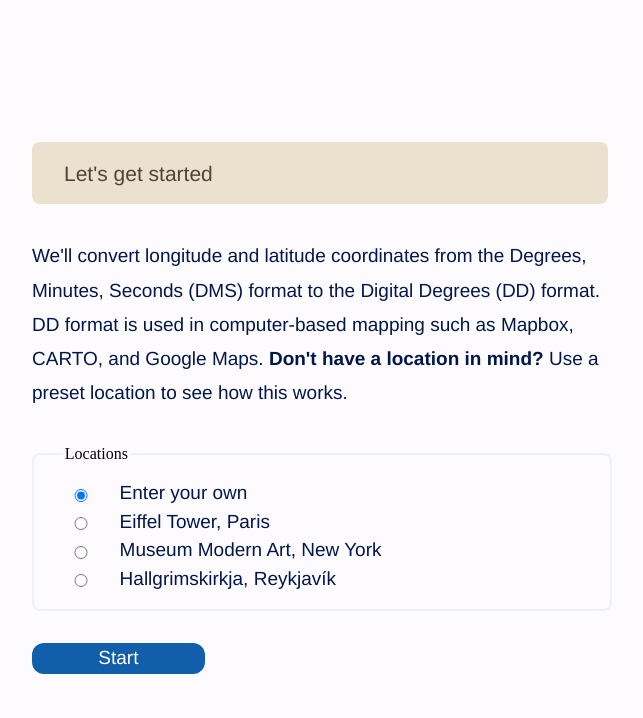
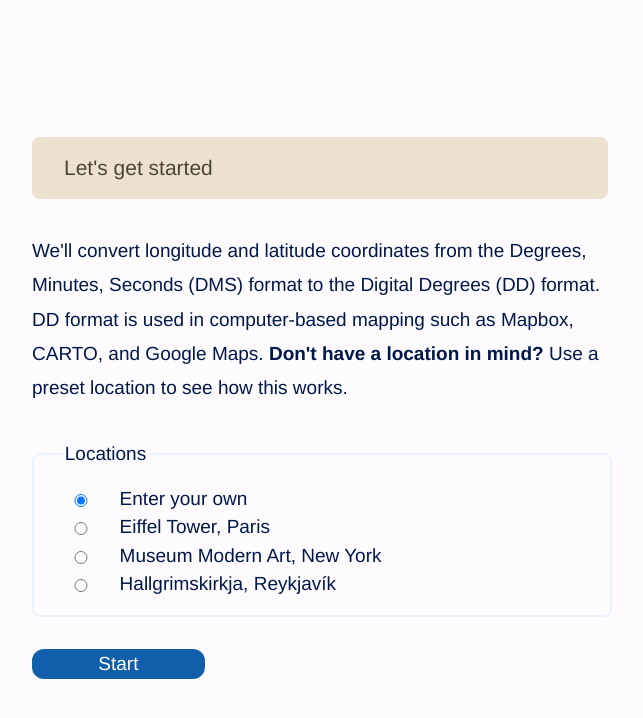
Before and after one commit to seankelliher/map-coordinates-dms, a Vue app: page / in a window 1280 px wide. Shown: the top 718 px of the page, without its empty margins (320-963 px from the left). Built offline with nearby package versions, Linux system fonts and the light colour scheme.

Commit message:
Add hover state for button. Add overflow for #container.

```diff
--- a/src/style.css
+++ b/src/style.css
@@ -13,6 +13,7 @@ html {
     flex-flow: row wrap;
     justify-content: flex-start;
     align-items: center;
+    overflow-y: scroll;
 }
 
 main {
@@ -124,6 +125,10 @@ button {
     font-weight: 400;
 }
 
+button:hover {
+    background: #224876;
+}
+
 @media (min-width: 300px) and (max-width: 399px) {
     button {
         width: 45%;
@@ -229,6 +234,13 @@ label, input {
     color: #001849;
 }
 
+legend {
+    font-family: "Helvetica Neue", Helvetica, Arial, sans-serif;
+    line-height: 1.5;
+    font-weight: 500;
+    color: #001849;
+}
+
 h1 {
     font-family: "Helvetica Neue", Helvetica, Arial, sans-serif;
     line-height: 1.3;
@@ -245,7 +257,7 @@ h2 {
 
 /* Media queries for fonts */
 @media (min-width: 300px) and (max-width: 399px) {
-    p, li, label, input, button {
+    p, li, label, input, legend, button {
         font-size: 1.0625em; /* 17px */
     }
 
@@ -259,7 +271,7 @@ h2 {
 }
 
 @media (min-width: 400px) and (max-width: 499px) {
-    p, li, label, input, button {
+    p, li, label, input, legend, button {
         font-size: 1.125em; /* 18 px */
     }
 
@@ -273,7 +285,7 @@ h2 {
 }
 
 @media (min-width: 500px) and (max-width: 599px) {
-    p, li, label, input, button {
+    p, li, label, input, legend, button {
         font-size: 1.1875em; /* 19px */
     }
 
@@ -287,7 +299,7 @@ h2 {
 }
 
 @media (min-width: 600px) {
-    p, li, label, input, button {
+    p, li, label, input, legend, button {
         font-size: 1.1875em; /* 19px */
     }
 
```
